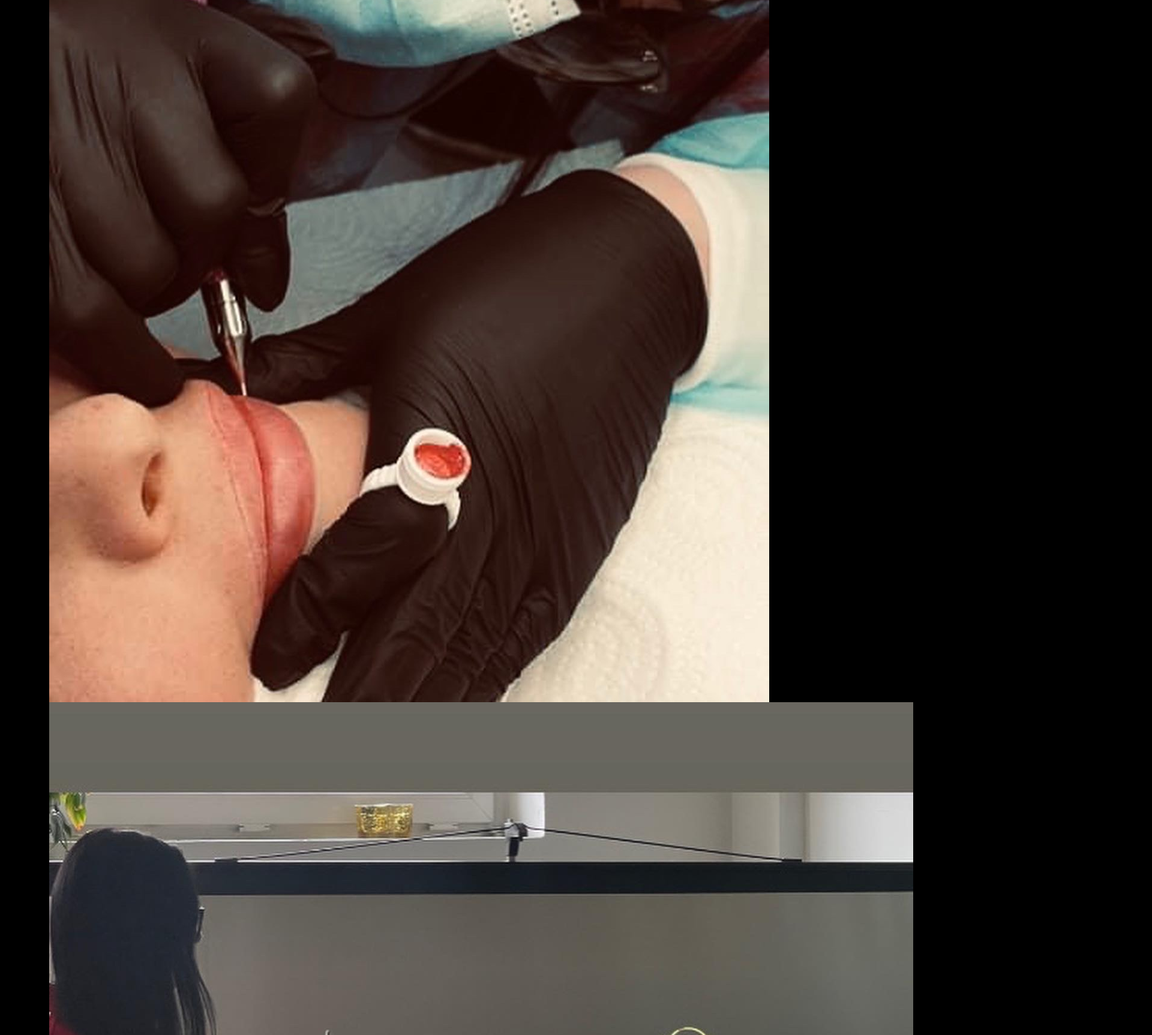
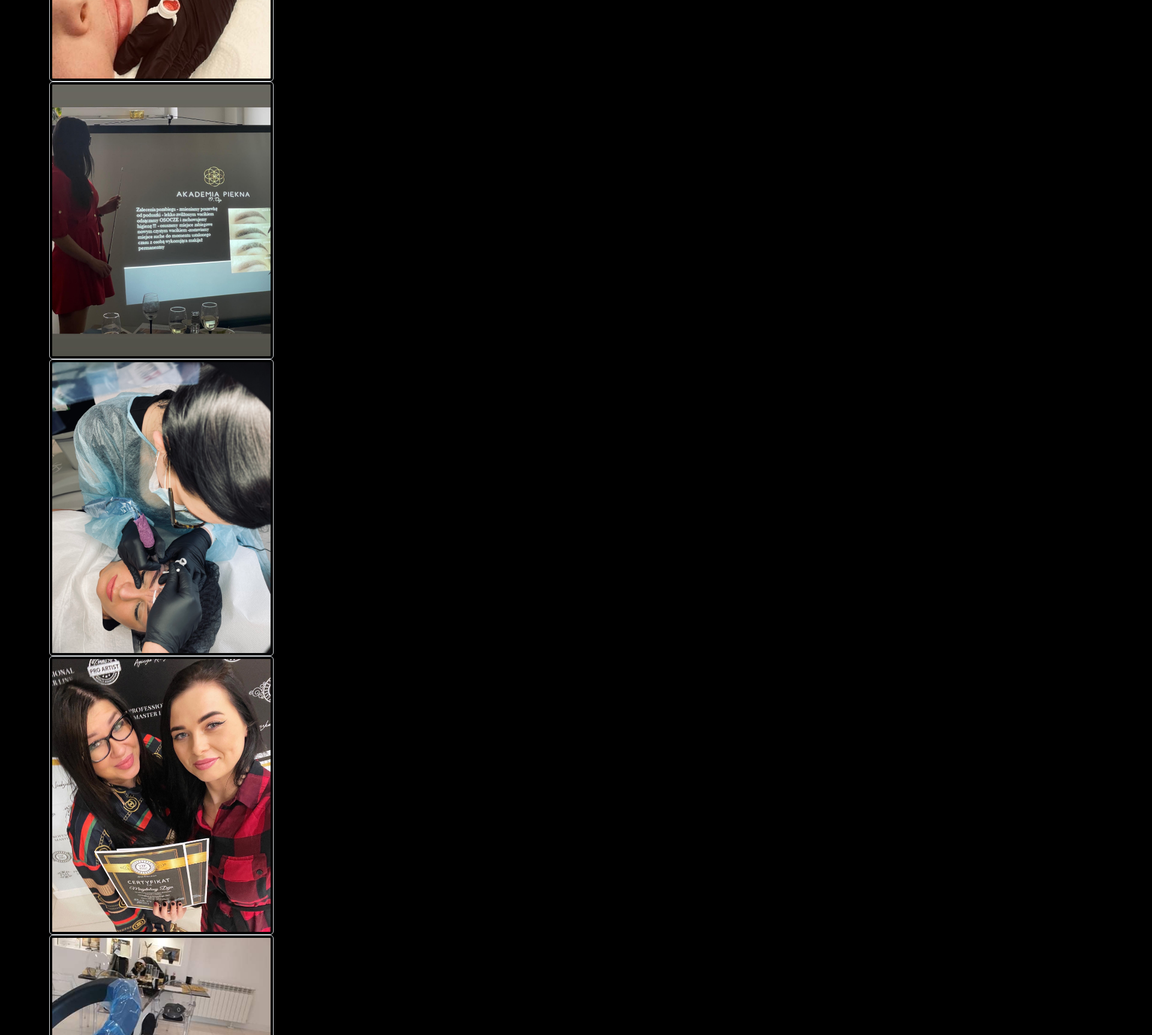
Before and after one commit to kamilaku/web1, a React (Create React App) app in the folder propermanentmakeup/: page /about in a window 1280 px wide. Shown: the part 1680-3406 px from the top of the page at 60% size, 1920 px wide, since content can reach past the window. Built offline with nearby package versions, Linux system fonts and the light colour scheme.

Commit message:
styles - images

```diff
--- a/propermanentmakeup/src/pages/About.jsx
+++ b/propermanentmakeup/src/pages/About.jsx
@@ -21,16 +21,16 @@ const About = () => {
                 <div className="col-md-7">
                     <h2 className="featurette-heading fw-normal lh-1">Jak wygląda moja praca?</h2>
 
-                    <div className="col-md-7">
-                        <img src="./images/myWork/mojapraca1.jpeg"></img>
-                        <img src="./images/myWork/mojapraca2.jpeg"></img>
-                        <img src="./images/myWork/mojapraca3.jpeg"></img>
-                        <img src="./images/myWork/mojapraca4.jpeg"></img>
-                        <img src="./images/myWork/mojapraca5.jpeg"></img>
-                        <img src="./images/myWork/mojapraca6.jpeg"></img>
-                        <img src="./images/myWork/mojapraca7.jpeg"></img>
-                        <img src="./images/myWork/mojapraca8.jpeg"></img>
-                        <img src="./images/myWork/mojapraca9.jpeg"></img>
+                    <div className="col-md-7 d-flex flex-wrap">
+                        <img src="./images/myWork/mojapraca1.jpeg" className="img-thumbnail object-fit-cover"></img>
+                        <img src="./images/myWork/mojapraca2.jpeg" className="img-thumbnail object-fit-cover"></img>
+                        <img src="./images/myWork/mojapraca3.jpeg" className="img-thumbnail object-fit-cover"></img>
+                        <img src="./images/myWork/mojapraca4.jpeg" className="img-thumbnail object-fit-cover"></img>
+                        <img src="./images/myWork/mojapraca5.jpeg" className="img-thumbnail object-fit-cover"></img>
+                        <img src="./images/myWork/mojapraca6.jpeg" className="img-thumbnail object-fit-cover"></img>
+                        <img src="./images/myWork/mojapraca7.jpeg" className="img-thumbnail object-fit-cover"></img>
+                        <img src="./images/myWork/mojapraca8.jpeg" className="img-thumbnail object-fit-cover"></img>
+                        <img src="./images/myWork/mojapraca9.jpeg" className="img-thumbnail object-fit-cover"></img>
                     </div>
                 </div>
             </div>
--- a/propermanentmakeup/src/pages/Portfolio.jsx
+++ b/propermanentmakeup/src/pages/Portfolio.jsx
@@ -22,7 +22,7 @@ const Portfolio = () => {
 
                 <div className="row">
                     <div className="col-md-7">
-                        { pictures.map(({ src, alt, title }, index) => <img src={src} alt={alt} title={title} key={index} />)}
+                        { pictures.map(({ src, alt, title }, index) => <img src={src} alt={alt} title={title} key={index} className="img-thumbnail object-fit-cover" />)}
                     </div>
                 </div>
             </div>
```
